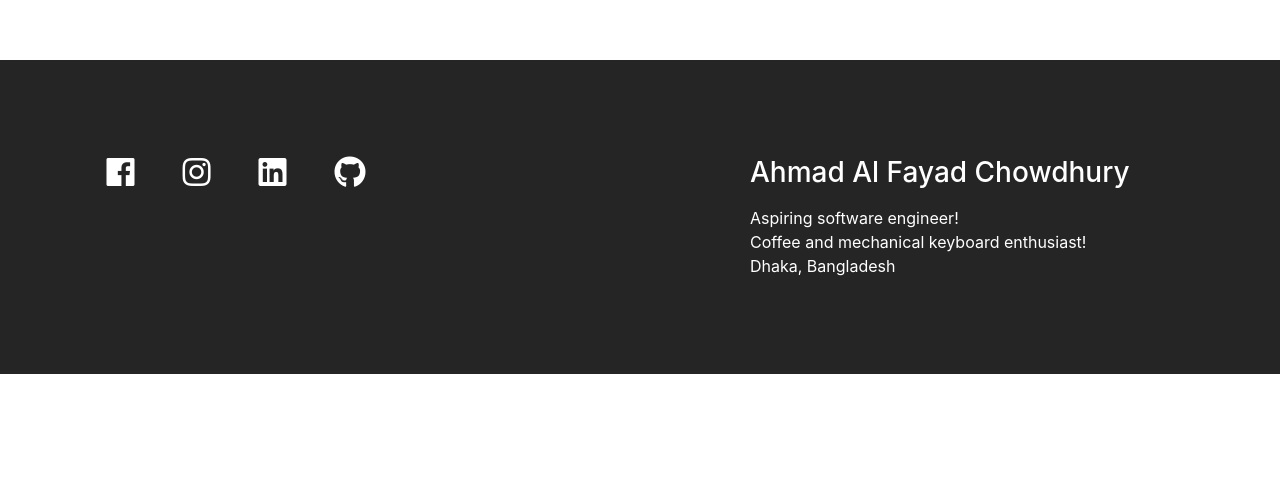
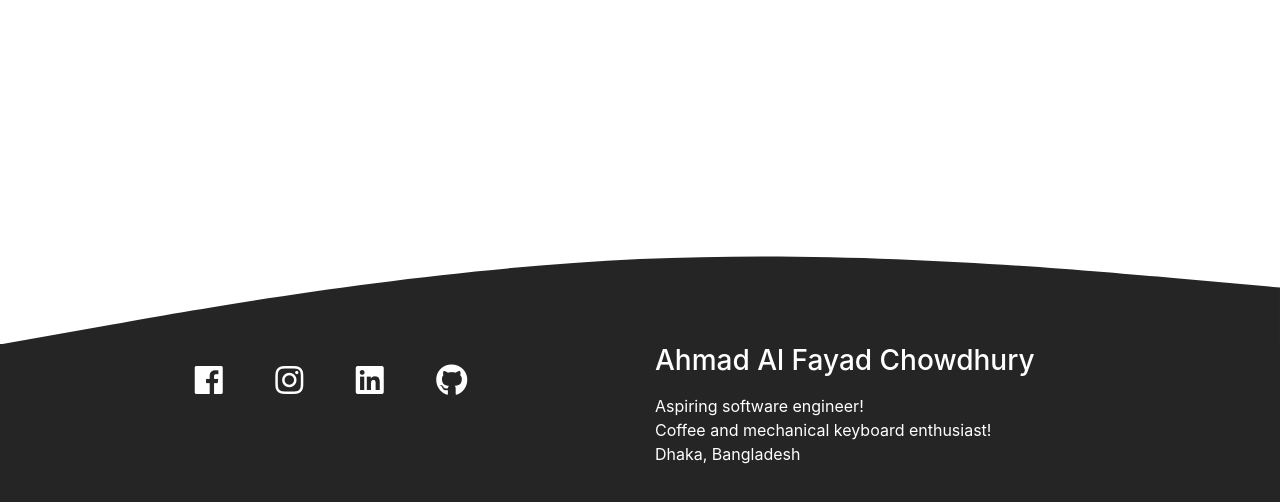
Before and after one commit to fayadchowdhury/fayadchowdhury.github.io, a plain HTML site: page index.html in a window 1280 px wide. Shown: the part 1064-1566 px from the top of the page. Before the commit the page ends 1438 px from the top, so only its background shows below. Drawn offline with nearby package versions, Linux system fonts and the light colour scheme.

Commit message:
Finalise the footer.

```diff
--- a/index.html
+++ b/index.html
@@ -69,35 +69,17 @@
         </div>
         <!-- CONTENT -->
         <!-- FOOTER -->
+        <svg xmlns="http://www.w3.org/2000/svg" viewBox="0 0 1440 320"><path fill="#262525" fill-opacity="1" d="M0,320L120,298.7C240,277,480,235,720,224C960,213,1200,235,1320,245.3L1440,256L1440,320L1320,320C1200,320,960,320,720,320C480,320,240,320,120,320L0,320Z"></path></svg>
         <footer style="background-color: #262525">
             <div class="container text-white">
-                <div class="row">
-                    <div class="col-md-4 d-flex justify-content-center my-lg-5 py-lg-5">
+                <div class="row align-items-center justify-content-center pb-5">
+                    <div class="col-md-6 col-sm-6 col-xs-12 col-d-flex text-center mb-5">
                         <a class="fab fa-facebook fa-2x text-white mr-md-5 mr-3" href="https://www.facebook.com/glorious.brainfart/"></a>
                         <a class="fab fa-instagram fa-2x text-white mr-md-5 mr-3" href="https://www.instagram.com/gloriousbrainfart/"></a>
                         <a class="fab fa-linkedin fa-2x text-white mr-md-5 mr-3" href="https://www.linkedin.com/in/ahmad-al-fayad-chowdhury-303480188"></a>
                         <a class="fab fa-github fa-2x text-white mr-md-5 mr-3" href="https://github.com/fayadchowdhury"></a>
                     </div>
-                    <div class="col-md-3 my-lg-5 py-lg-5">
-                        <!--                        <h5 class="mb-md-3">Important links!</h5>-->
-                        <!--                        <div class="mb-md-1">-->
-                        <!--                            <i class="fas fa-chevron-right text-white mr-md-2"></i>-->
-                        <!--                            <a class="text-white" href="#">Home</a>-->
-                        <!--                        </div>-->
-                        <!--                        <div class="mb-md-1">-->
-                        <!--                            <i class="fas fa-chevron-right text-white mr-md-2"></i>-->
-                        <!--                            <a class="text-white" href="#">About me</a>-->
-                        <!--                        </div>-->
-                        <!--                        <div class="mb-md-1">-->
-                        <!--                            <i class="fas fa-chevron-right text-white mr-md-2"></i>-->
-                        <!--                            <a class="text-white" href="#">Portfolio</a>-->
-                        <!--                        </div>-->
-                        <!--                        <div class="mb-md-1">-->
-                        <!--                            <i class="fas fa-chevron-right text-white mr-md-2"></i>-->
-                        <!--                            <a class="text-white" href="#">Get in touch!</a>-->
-                        <!--                        </div>-->
-                    </div>
-                    <div class="col-md-5 justify-content-center my-lg-5 py-lg-5">
+                    <div class="col-md-6 col-sm-6 col-xs-12 justify-content-center">
                         <h3 class="mb-md-3">Ahmad Al Fayad Chowdhury</h3>
                         <p class="mb-md-0">Aspiring software engineer!</p>
                         <p class="mb-md-0">Coffee and mechanical keyboard enthusiast!</p>
```
Also changed, not shown: about.html (+4 -22 lines), contact.html (+4 -22 lines), portfolio.html (+4 -22 lines).
